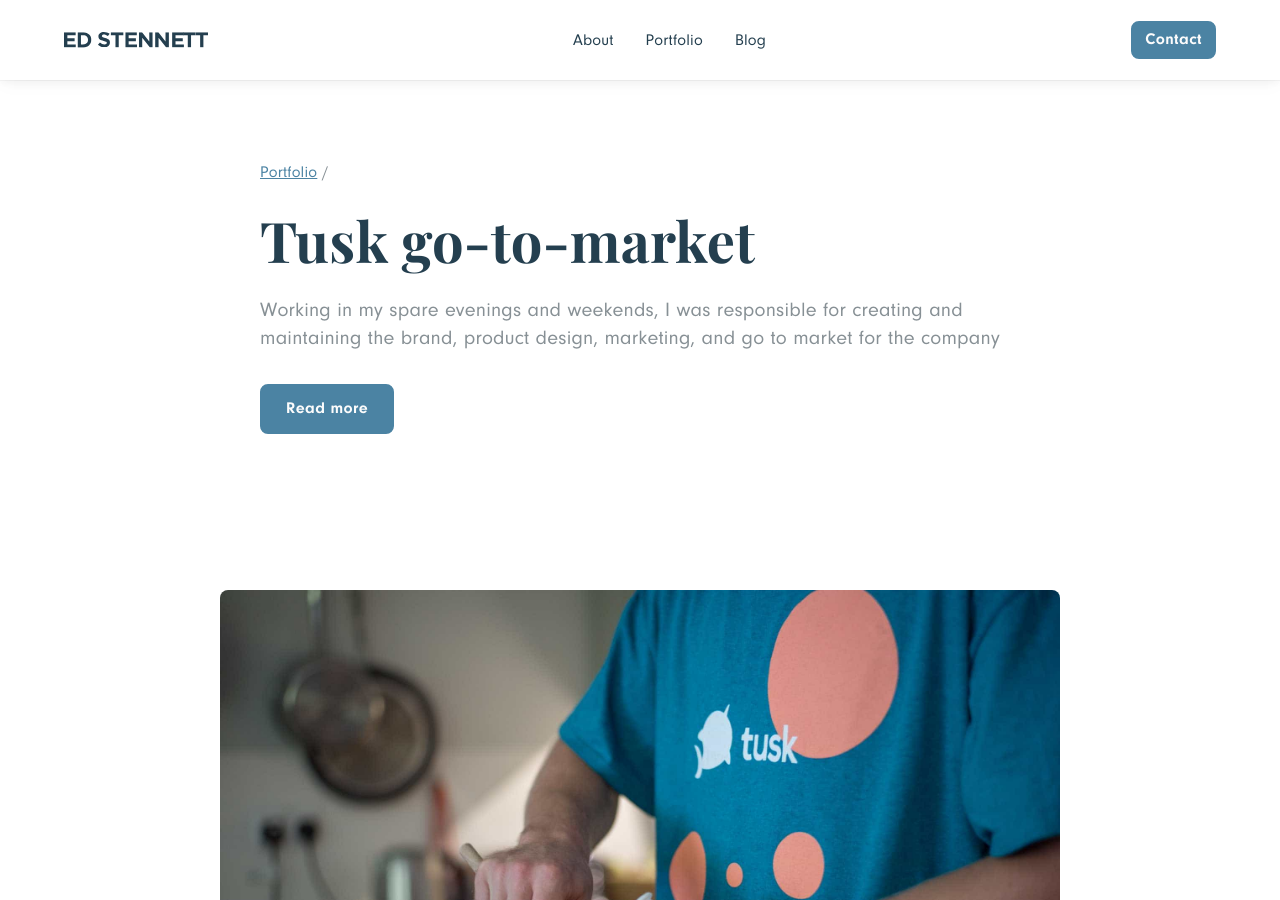
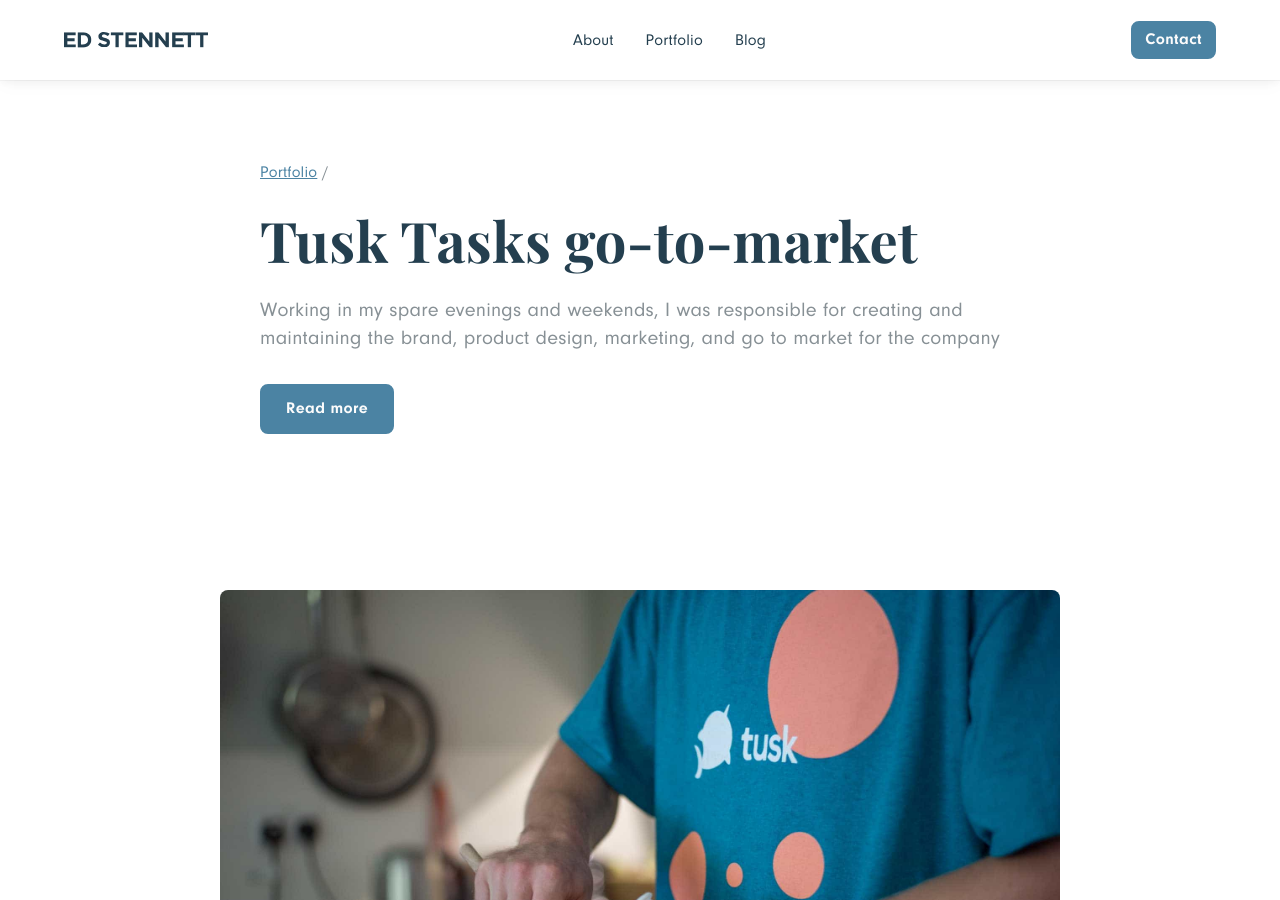
Before and after one commit to edstennettackee/edstennett, a Jekyll site: the page built from _portfolio/tusk-go-to-market.md, in a window 1280 px wide and 900 px high. Built offline with Jekyll 4.4.1, drawn with Linux system fonts in a browser that asks for light colours.

Commit message:
Updated '_portfolio/tusk-go-to-market.md' via CloudCannon

```diff
--- a/_portfolio/tusk-go-to-market.md
+++ b/_portfolio/tusk-go-to-market.md
@@ -1,5 +1,5 @@
 ---
-title: Tusk go-to-market
+title: Tusk Tasks go-to-market
 description: >-
   Working in my spare evenings and weekends, I was responsible for creating and
   maintaining the brand, product design, marketing, and go to market for the
@@ -22,7 +22,7 @@ Over the first few weeks, we took a step back in order to choose a new name that
 
 The logomark was designed using a Fibonacci sequence of circles, arranged to create a Narwhal we call 'Nelly'. We used this same principle across our whole brand, using Fibonacci circles laid in a 12 column grid to create a bold, colourful, geometric brand.
 
-<div><img class="larger-image" src="/assets/images/portfolio/tusk-logo-design.png" width="1992" height="1050" /></div>
+<div><img class="larger-image" width="1992" height="1050" src="/assets/images/portfolio/tusk-logo-design.png" /></div>
 
 ## Execution
 
@@ -30,19 +30,19 @@ I put together designs for a ‘north star’ concept to act as a general direct
 
 Here's a selection of some of the bits I put together.
 
-<div><img class="larger-image" src="/assets/images/portfolio/tusk-ironing.jpg" width="2000" height="1054" /></div>
+<div><img class="larger-image" width="2000" height="1054" src="/assets/images/portfolio/tusk-ironing.jpg" /></div>
 
-<div><img class="larger-image" src="/assets/images/portfolio/18-07-18-tusk-poster.jpg" width="2000" height="1500" /></div>
+<div><img class="larger-image" width="2000" height="1500" src="/assets/images/portfolio/18-07-18-tusk-poster.jpg" /></div>
 
-<div><img class="larger-image" src="/assets/images/portfolio/18-07-18-tusk-posters.jpg" width="2000" height="1500" /></div>
+<div><img class="larger-image" width="2000" height="1500" src="/assets/images/portfolio/18-07-18-tusk-posters.jpg" /></div>
 
-<div><img class="larger-image" src="/assets/images/portfolio/18-07-18-tusk-bus-shelter.jpg" width="1200" height="1600" /></div>
+<div><img class="larger-image" width="1200" height="1600" src="/assets/images/portfolio/18-07-18-tusk-bus-shelter.jpg" /></div>
 
-<div><img class="larger-image" src="/assets/images/portfolio/tusk-kitchen.jpg" width="2000" height="1336" /></div>
+<div><img class="larger-image" width="2000" height="1336" src="/assets/images/portfolio/tusk-kitchen.jpg" /></div>
 
-<div><img class="larger-image" src="/assets/images/portfolio/tusk-logos.png" width="1152" height="648" /></div>
+<div><img class="larger-image" width="1152" height="648" src="/assets/images/portfolio/tusk-logos.png" /></div>
 
-<div><img class="larger-image" src="/assets/images/portfolio/tusk-brand.png" width="1152" height="485" /></div>
+<div><img class="larger-image" width="1152" height="485" src="/assets/images/portfolio/tusk-brand.png" /></div>
 
 ## Delivery
 
@@ -50,11 +50,11 @@ We decided to launch our MVP product in beta. Students could sign up to complete
 
 With launch bugs ironed out, Tusk was launched in Winchester and Oxford a few months later.
 
-<div><img class="larger-image" src="/assets/images/portfolio/tusk-homepage.jpg" width="3228" height="1950" /></div>
+<div><img class="larger-image" width="3228" height="1950" src="/assets/images/portfolio/tusk-homepage.jpg" /></div>
 
 We managed to raise a small investment that we used to run ads across Google and Facebook, as well as working with influencers. A large chunk of the investment was needed for our tech stack. We verified people using their ID to keep the platform secure, we handled payments, and we needed to pay for a few tools that ate up the budget. There was a modest marketing budget left for launch but we saw a pretty impressive number of tasks listed. Word of mouth across students was excellent and we had impressive numbers signing up. We struggled to find people to list tasks from the off. As soon as a task was listed, a student would snap it up straight away.
 
-<div><img class="larger-image" src="/assets/images/portfolio/tusk-tasks.png" width="3222" height="928" /></div>
+<div><img class="larger-image" width="3222" height="928" src="/assets/images/portfolio/tusk-tasks.png" /></div>
 
 There was huge disagreement and fallout about the strategy post-launch. One view was to open the product to the whole of the UK and do a national launch. The opposing view was to keep things restricted to Oxford for the time being while we try to improve product-market fit. My view was the latter and it was not shared.
 
```
